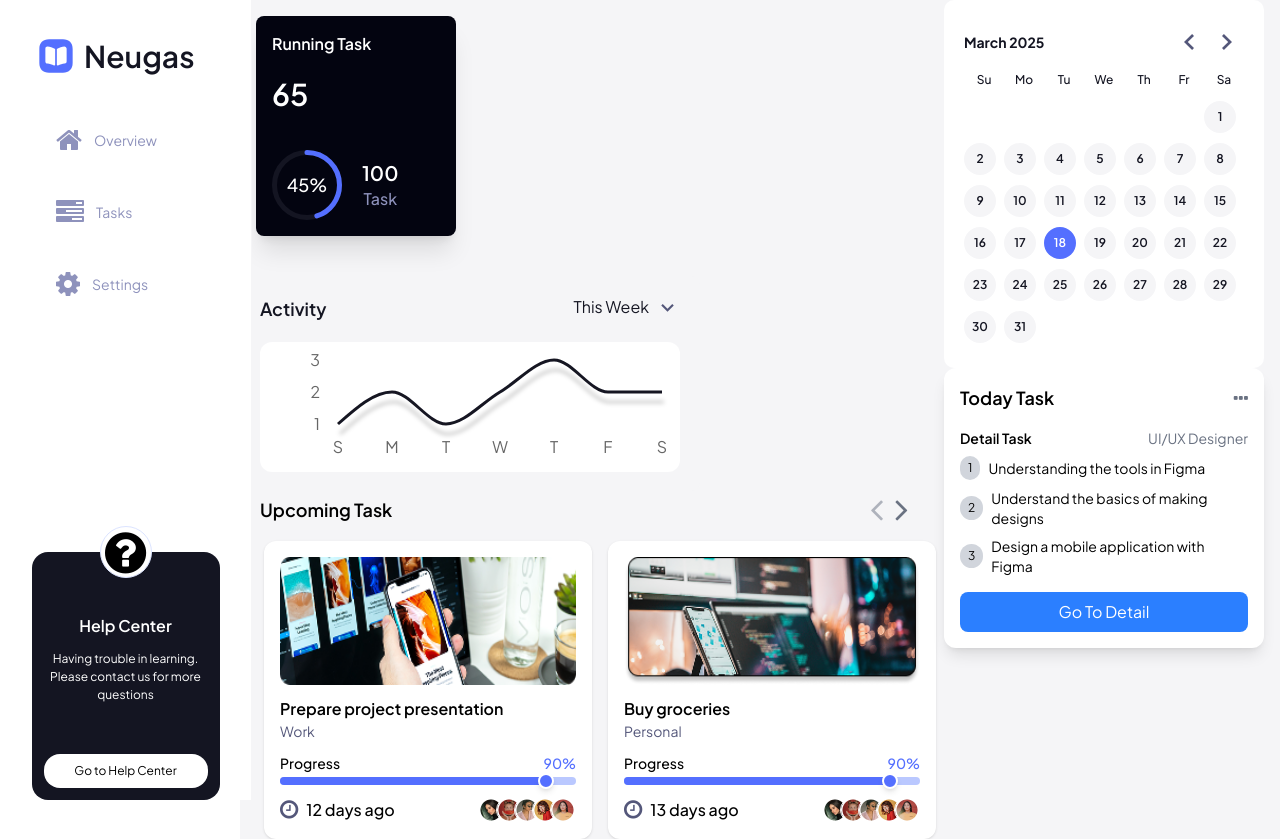
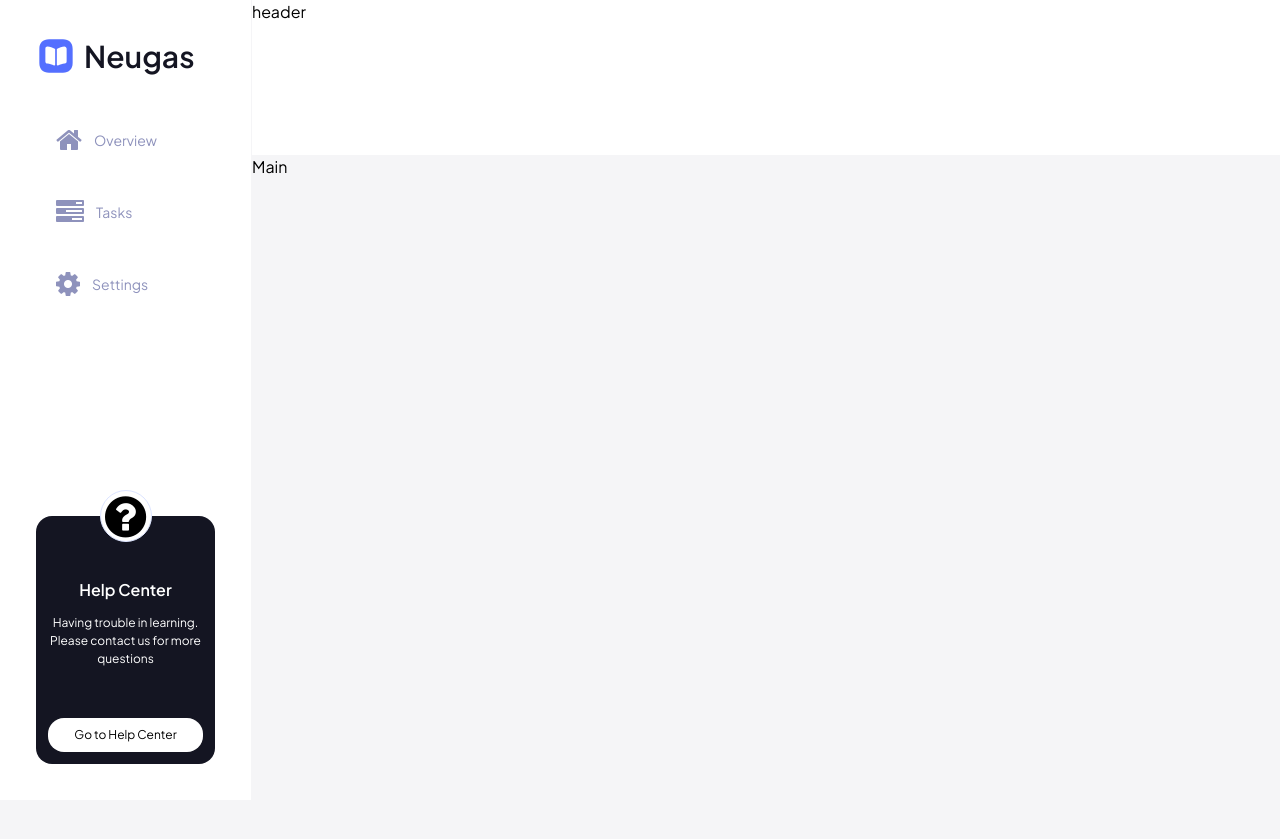
Before and after one commit to Evans-Asiedu/task-management, a React (Vite) app: page / in a window 1280 px wide. After the commit the page ends 800 px from the top, so only its background shows below. Built offline with nearby package versions, Linux system fonts and the light colour scheme.

Commit message:
Create app layout

```diff
--- a/src/App.jsx
+++ b/src/App.jsx
@@ -1,17 +1,24 @@
-import { data } from "src/data";
-import RunningTask from "components/RunningTask";
-import { Calendar } from "components/Calendar";
+import { useState } from "react";
+import Header from "components/layout/Header";
+import Main from "components/layout/Main";
+import Sidebar from "components/layout/Sidebar";
 
-import TodayTask from "components/TodayTask";
-import SideMenu from "components/SideMenu";
-import UpcomingTask from "./components/UpcomingTask";
-import HelpCenter from "./components/HelpCenter";
-import ActivityTracker from "./components/ActivityTracker";
-import ActivityTrackerDefaultToolTip from "./components/ActivityTrackerDefaultToolTip";
 function App() {
+  const [isSidebarOpen, setIsSidebarOpen] = useState(true);
+
   return (
-    <>
-      <div className="container mx-auto max-w-[1440px] ">
+    <div id="app" className="flex">
+      <Sidebar isOpen={isSidebarOpen} setIsOpen={setIsSidebarOpen} />
+
+      <div
+        className={`flex flex-col flex-1 transition-all duration-300 ease-in-out min-h-screen
+        ${isSidebarOpen ? "md:ml-[252px]" : ""}`}
+      >
+        <Header isOpen={isSidebarOpen} setIsOpen={setIsSidebarOpen} />
+        <Main />
+      </div>
+
+      {/* <div className="container mx-auto max-w-[1440px] ">
         <div className="flex flex-col lg:flex-row gap-0">
           <div className="w-full lg:w-270/1440 bg-white">
             <SideMenu />
@@ -21,7 +28,6 @@ function App() {
             <div className="flex gap-2 flex-wrap">
               <RunningTask />
               <ActivityTracker />
-              {/* <ActivityTrackerDefaultToolTip /> */}
             </div>
 
             <UpcomingTask />
@@ -31,8 +37,8 @@ function App() {
             <TodayTask />
           </div>
         </div>
-      </div>
-    </>
+      </div> */}
+    </div>
   );
 }
 
--- a/src/components/HelpCenter.jsx
+++ b/src/components/HelpCenter.jsx
@@ -1,8 +1,8 @@
 import React from "react";
 
-const HelpCenter = () => {
+const HelpCenter = ({className}) => {
   return (
-    <div className="max-w-[188px] h-[274px] relative">
+    <div className={`${className} max-w-[188px] h-[274px] relative`}>
       <div className="h-[52px] w-[52px] bg-white rounded-full border border-primary-100 absolute left-1/2 -translate-x-1/2 z-1">
         <i
           class="absolute top-0.5 left-1/2 -translate-x-1/2 fa fa-question-circle fa-3x"
--- /dev/null
+++ b/src/components/layout/Header.jsx
@@ -0,0 +1,16 @@
+const Header = ({ isOpen: isSidebarOpen, setIsOpen: setIsSidebarOpen }) => {
+  return (
+    <header className=" h-[248px] md:h-[192px] bg-white">
+      header
+      {/* Sidebar toggle button */}
+      <button
+        className="fixed md:hidden text-primary-300 bg-white top-4 left-4 z-40 rounded-full border border-primary-300 size-[54px]"
+        onClick={() => setIsSidebarOpen(!isSidebarOpen)}
+      >
+        <i className="fa fa-bars fa-lg mt-0.5"></i>
+      </button>
+    </header>
+  );
+};
+
+export default Header;
--- /dev/null
+++ b/src/components/layout/Main.jsx
@@ -0,0 +1,5 @@
+const Main = () => {
+  return <main className="h-full">Main</main>;
+};
+
+export default Main;
--- a/src/components/SideMenu.jsx
+++ b/src/components/layout/Sidebar.jsx
@@ -1,11 +1,12 @@
 import { useState } from "react";
 import { data } from "src/data";
-import HelpCenter from "./HelpCenter";
+import HelpCenter from "components/HelpCenter";
 // import { useLocation } from "react-router-dom";
 
-export default function SideMenu() {
-  const [isOpen, setIsOpen] = useState(false);
-
+export default function Sidebar({
+  isOpen: isSidebarOpen,
+  setIsOpen: setIsSidebarOpen,
+}) {
   // const location = useLocation();
   // const isActive = location.pathname === item.path
   const isActive = false;
@@ -14,20 +15,12 @@ export default function SideMenu() {
     <>
       {/* Sidebar */}
 
-      {/* Hamburger Icon */}
-      <button
-        className="md:hidden text-primary-300 bg-white fixed top-4 left-4 z-40 rounded-full border border-primary-300 size-[54px]"
-        onClick={() => setIsOpen(!isOpen)}
+      <aside
+        className={`flex flex-col fixed top-0 left-0 min-h-screen p-9 border-r border-r-n-1 bg-white transition-transform duration-300 ease-in-out z-50 ${
+          isSidebarOpen ? "translate-x-0 w-[252px]" : "-translate-x-full"
+        } md:translate-x-0`}
       >
-        <i className="fa fa-bars fa-lg mt-0.5"></i>
-      </button>
-
-      <aside
-        className={`fixed w-[252px] top-0 left-0 min-h-screen p-9 border-r border-r-n-1 bg-white transform transition-transform duration-300 z-100  ${
-          isOpen ? "translate-x-0" : "-translate-x-full"
-        } md:relative md:translate-x-0`}
-      >
-        <button className="sm:hidden" onClick={() => setIsOpen(false)}>
+        <button className="sm:hidden" onClick={() => setIsSidebarOpen(false)}>
           <i
             className="fa fa-close fa-lg text-secondary-300 absolute top-3.5 right-3.5"
             aria-hidden="true"
@@ -62,9 +55,7 @@ export default function SideMenu() {
         </nav>
 
         {/* Help Center */}
-        <div className="absolute bottom-0 left-1/2 -translate-x-1/2 w-[188px]">
-          <HelpCenter />
-        </div>
+        <HelpCenter className="mt-auto" />
       </aside>
     </>
   );
```
